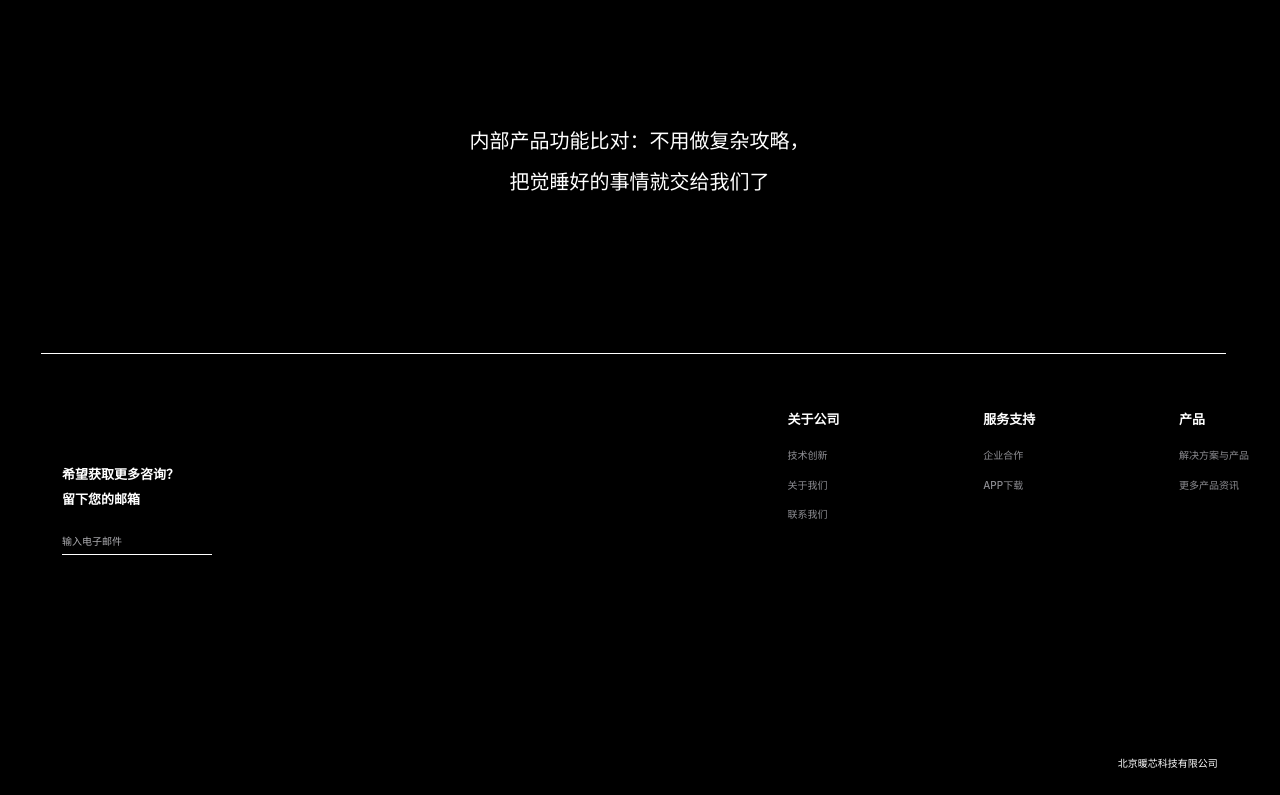
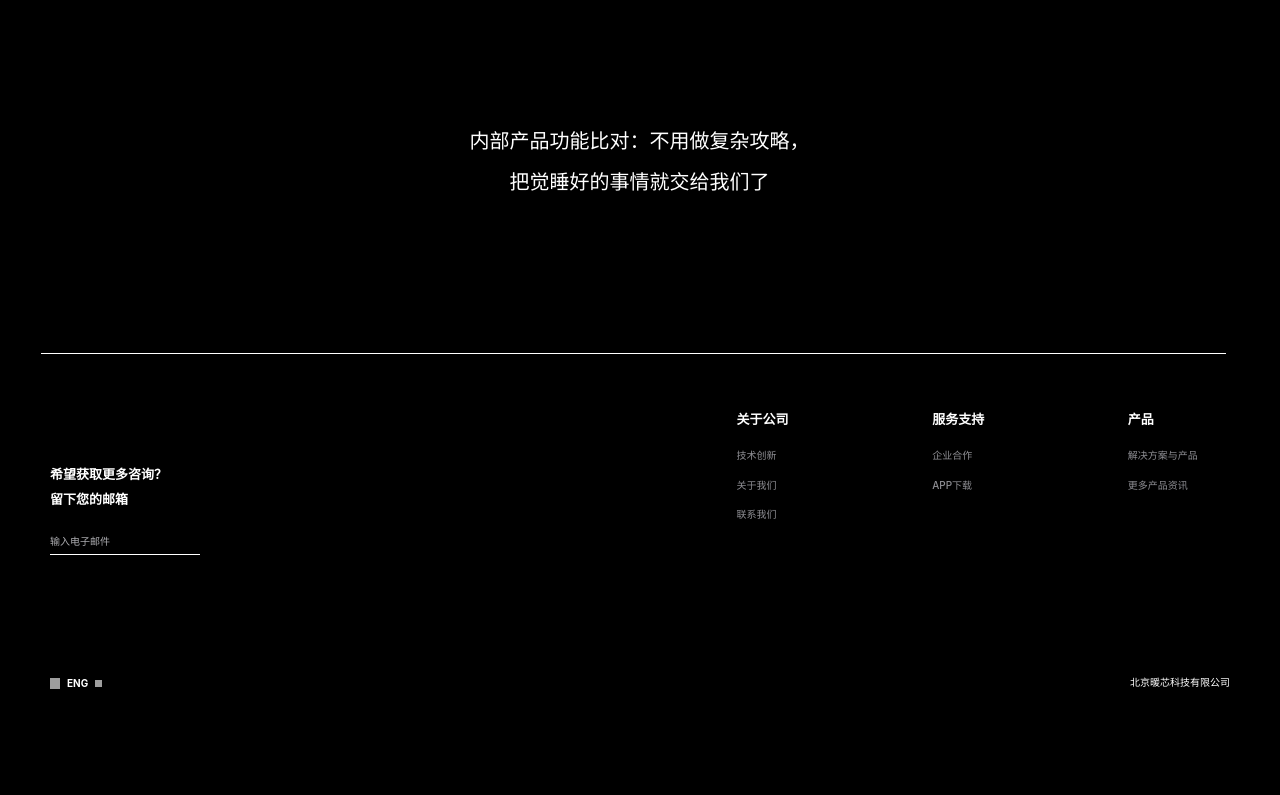
Before and after one commit to YuShiCheryl/WarmCore_2026, a React (Vite) app: page / in a window 1280 px wide. Shown: the part 9040-9835 px from the top of the page. After the commit the page ends 9785 px from the top, so only its background shows below. Built offline with nearby package versions, Linux system fonts and the light colour scheme; grey boxes are pictures that could not be loaded; a web font is replaced by a local one.

Commit message:
Adjust footer layout and language selector positioning

```diff
--- a/src/HomePage.css
+++ b/src/HomePage.css
@@ -793,7 +793,7 @@
 /* Footer */
 .footer {
   width: 100%;
-  height: 493px;
+  height: 443px;
   align-self: stretch;
   position: relative;
 }
@@ -818,7 +818,7 @@
 
 .footer-newsletter {
   position: absolute;
-  left: 4.86%;
+  left: 50px;
   top: 140.25px;
 }
 
@@ -826,8 +826,8 @@
   width: 50.15px;
   height: 23.8px;
   position: absolute;
-  left: 59.5px;
-  top: 450.5px;
+  left: 50px;
+  bottom: 50px;
   display: flex;
   align-items: center;
   gap: 6.8px;
@@ -851,7 +851,7 @@
 .footer-language-arrow {
   width: 6.8px;
   height: 6.8px;
-  transform: rotate(90deg);
+  transform: rotate(0deg);
   aspect-ratio: 1/1;
 }
 
@@ -859,14 +859,17 @@
   display: flex;
   gap: 143.65px;
   position: absolute;
-  left: 61.53%;
+  right: 4.86%;
   top: 106.25px;
+  transform: translateX(-20px); /* 向左平移20px */
+  flex-wrap: nowrap;
 }
 
 .footer-column {
   display: flex;
   flex-direction: column;
   gap: 11.05px;
+  flex: 0 0 auto;
 }
 
 .footer-column-title {
@@ -876,6 +879,7 @@
   font-weight: 700;
   line-height: 21.25px;
   letter-spacing: 0;
+  white-space: nowrap;
 }
 
 .footer-column-links {
@@ -894,6 +898,7 @@
   letter-spacing: 0;
   text-decoration: none;
   transition: color 0.3s ease;
+  white-space: nowrap;
 }
 
 .footer-column-links a:hover {
@@ -908,8 +913,8 @@
   line-height: 25.5px;
   letter-spacing: 0;
   position: absolute;
-  right: 4.86%;
-  top: 448.8px;
+  right: 50px;
+  bottom: 50px;
 }
 
 /* Responsive adjustments */
--- a/src/HomePage.jsx
+++ b/src/HomePage.jsx
@@ -47,9 +47,9 @@ const HomePage = () => {
             了解 <span className="button-bold gmet-trademark">GMET</span>®专利技术
           </button>
         </div>
-        <svg className="scroll-indicator" width="48" height="48" viewBox="0 0 48 48" fill="none" xmlns="http://www.w3.org/2000/svg">
-          <path d="M16 24L24 32M24 32L32 24M24 32V16M44 24C44 35.0457 35.0457 44 24 44C12.9543 44 4 35.0457 4 24C4 12.9543 12.9543 4 24 4C35.0457 4 44 12.9543 44 24Z" stroke="#B3B3B3" strokeWidth="4" strokeLinecap="round" strokeLinejoin="round"/>
-        </svg>
+          <svg className="scroll-indicator" width="48" height="48" viewBox="0 0 48 48" fill="none" xmlns="http://www.w3.org/2000/svg">
+            <path d="M16 24L24 32M24 32L32 24M24 32V16M44 24C44 35.0457 35.0457 44 24 44C12.9543 44 4 35.0457 4 24C4 12.9543 12.9543 4 24 4C35.0457 4 44 12.9543 44 24Z" stroke="#B3B3B3" strokeWidth="4" strokeLinecap="round" strokeLinejoin="round"/>
+          </svg>
       </section>
 
       {/* Section 1 - Product Showcase */}
@@ -266,20 +266,6 @@ const HomePage = () => {
               </text>
               <rect x="0.25" y="111.25" width="149.5" height="0.5" stroke="white" strokeWidth="0.5"/>
             </svg>
-
-            <div className="footer-language-selector">
-              <img
-                src="https://api.builder.io/api/v1/image/assets/TEMP/b5713774f00b3eb06583559e2886eddbd5835929?width=24"
-                alt="Language"
-                className="footer-language-icon"
-              />
-              <span className="footer-language-text">ENG</span>
-              <img
-                src="https://api.builder.io/api/v1/image/assets/TEMP/cfc9047dc43436e605a5762b2ab61e04ed7c4aa9?width=16"
-                alt="Dropdown"
-                className="footer-language-arrow"
-              />
-            </div>
           </div>
 
           <div className="footer-links">
@@ -310,6 +296,20 @@ const HomePage = () => {
           </div>
         </div>
 
+        <div className="footer-language-selector">
+          <img
+            src="https://api.builder.io/api/v1/image/assets/TEMP/b5713774f00b3eb06583559e2886eddbd5835929?width=24"
+            alt="Language"
+            className="footer-language-icon"
+          />
+          <span className="footer-language-text">ENG</span>
+          <img
+            src="https://api.builder.io/api/v1/image/assets/TEMP/cfc9047dc43436e605a5762b2ab61e04ed7c4aa9?width=16"
+            alt="Dropdown"
+            className="footer-language-arrow"
+          />
+        </div>
+
         <p className="footer-copyright">北京暖芯科技有限公司</p>
       </footer>
     </div>
```
